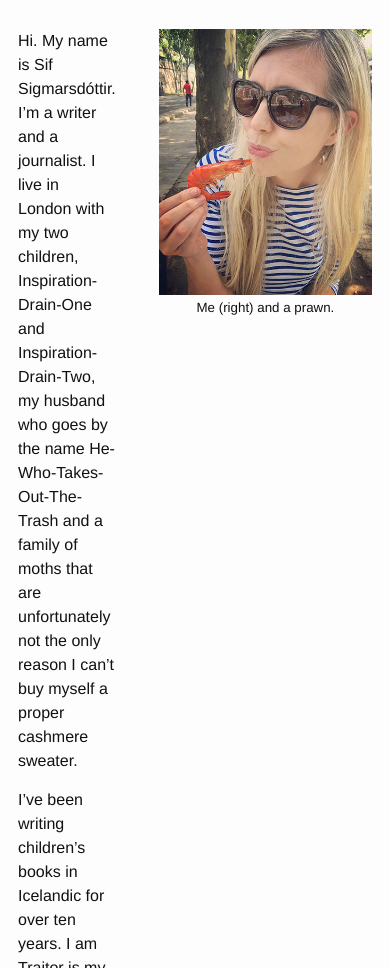
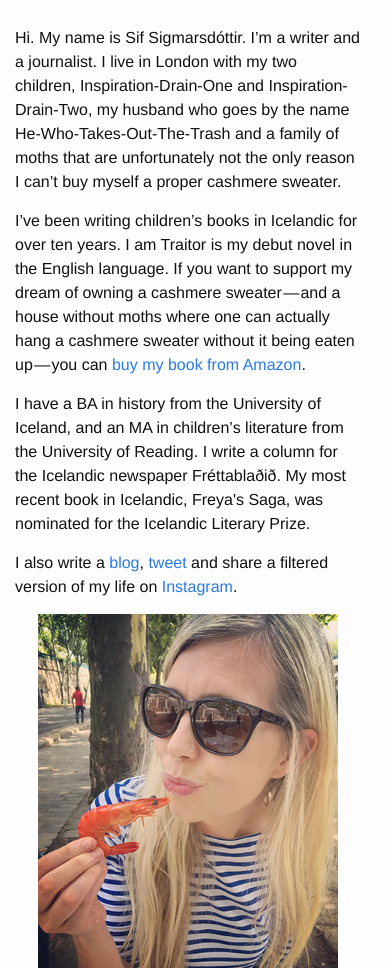
Before and after one commit to sifsigmars/sifsigmars.github.io, a plain HTML site: page about/index.html in a window 390 px wide. Shown: the part 132-1100 px from the top of the page. Drawn offline with Linux system fonts and the light colour scheme.

Commit message:
Fix about page layout.

```diff
--- a/about/index.html
+++ b/about/index.html
@@ -10,25 +10,25 @@
   <meta name="description" content="Sif Sigmarsdóttir is a journalist and author from Iceland who is based in London. Her book I am Traitor is published by Hodder Children&#39;s books. Sif is repre...">
   <script src="https://use.fontawesome.com/5037843c22.js"></script>
   <link rel="stylesheet" href="/assets/main.css">
-  <link rel="stylesheet" href="/assets/css/main.css?1504521986879011000">
+  <link rel="stylesheet" href="/assets/css/main.css?1504523625119551000">
   <link rel="canonical" href="http://www.sifsigmarsdottir.com/about/">
   <link rel="alternate" type="application/rss+xml" title="Sif Sigmarsdóttir" href="/feed.xml">
-  <link rel="apple-touch-icon" sizes="57x57" href="assets/img/favicon/apple-icon-57x57.png">
-<link rel="apple-touch-icon" sizes="60x60" href="assets/img/favicon/apple-icon-60x60.png">
-<link rel="apple-touch-icon" sizes="72x72" href="assets/img/favicon/apple-icon-72x72.png">
-<link rel="apple-touch-icon" sizes="76x76" href="assets/img/favicon/apple-icon-76x76.png">
-<link rel="apple-touch-icon" sizes="114x114" href="assets/img/favicon/apple-icon-114x114.png">
-<link rel="apple-touch-icon" sizes="120x120" href="assets/img/favicon/apple-icon-120x120.png">
-<link rel="apple-touch-icon" sizes="144x144" href="assets/img/favicon/apple-icon-144x144.png">
-<link rel="apple-touch-icon" sizes="152x152" href="assets/img/favicon/apple-icon-152x152.png">
-<link rel="apple-touch-icon" sizes="180x180" href="assets/img/favicon/apple-icon-180x180.png">
-<link rel="icon" type="image/png" sizes="192x192"  href="assets/img/favicon/android-icon-192x192.png">
-<link rel="icon" type="image/png" sizes="32x32" href="assets/img/favicon/favicon-32x32.png">
-<link rel="icon" type="image/png" sizes="96x96" href="assets/img/favicon/favicon-96x96.png">
-<link rel="icon" type="image/png" sizes="16x16" href="assets/img/favicon/favicon-16x16.png">
-<link rel="manifest" href="assets/img/favicon/manifest.json">
+  <link rel="apple-touch-icon" sizes="57x57" href="/assets/img/favicon/apple-icon-57x57.png">
+<link rel="apple-touch-icon" sizes="60x60" href="/assets/img/favicon/apple-icon-60x60.png">
+<link rel="apple-touch-icon" sizes="72x72" href="/assets/img/favicon/apple-icon-72x72.png">
+<link rel="apple-touch-icon" sizes="76x76" href="/assets/img/favicon/apple-icon-76x76.png">
+<link rel="apple-touch-icon" sizes="114x114" href="/assets/img/favicon/apple-icon-114x114.png">
+<link rel="apple-touch-icon" sizes="120x120" href="/assets/img/favicon/apple-icon-120x120.png">
+<link rel="apple-touch-icon" sizes="144x144" href="/assets/img/favicon/apple-icon-144x144.png">
+<link rel="apple-touch-icon" sizes="152x152" href="/assets/img/favicon/apple-icon-152x152.png">
+<link rel="apple-touch-icon" sizes="180x180" href="/assets/img/favicon/apple-icon-180x180.png">
+<link rel="icon" type="image/png" sizes="192x192"  href="/assets/img/favicon/android-icon-192x192.png">
+<link rel="icon" type="image/png" sizes="32x32" href="/assets/img/favicon/favicon-32x32.png">
+<link rel="icon" type="image/png" sizes="96x96" href="/assets/img/favicon/favicon-96x96.png">
+<link rel="icon" type="image/png" sizes="16x16" href="/assets/img/favicon/favicon-16x16.png">
+<link rel="manifest" href="/assets/img/favicon/manifest.json">
 <meta name="msapplication-TileColor" content="#ffffff">
-<meta name="msapplication-TileImage" content="assets/img/favicon/ms-icon-144x144.png">
+<meta name="msapplication-TileImage" content="/assets/img/favicon/ms-icon-144x144.png">
 <meta name="theme-color" content="#ffffff">
 
   <meta property="og:image" content="http://www.sifsigmarsdottir.com/assets/img/sif-sigmarsdottir-name-and-image-fb.png"/>
@@ -128,9 +128,8 @@
   </header>
 
   <div class="post-content">
-    <table>
-<tr>
-<td>
+    <div class="about-sif">
+  <div class="about-col-1">
     <p>
     Hi. My name is Sif Sigmarsdóttir. I’m a writer and a journalist. I live in London with my two children, Inspiration-Drain-One and Inspiration-Drain-Two, my husband who goes by the name He-Who-Takes-Out-The-Trash and a family of moths that are unfortunately not the only reason I can’t buy myself a proper cashmere sweater.
     </p>
@@ -145,13 +144,12 @@ I have a BA in history from the University of Iceland, and an MA in children’s
 
     I also write a <a href="http://www.medium.com/sifs-journal">blog</a>, <a href="http://www.twitter.com/sifsigmars">tweet</a> and share a filtered version of my life on <a href="http://www.instagram.com/sif.sigmarsdottir">Instagram</a>.
     </p>
-</td>
-<td style="width:300px;vertical-align:top;padding-left:40px;">
+  </div>
+  <div class="about-col-2">
     <img src="/assets/img/sif-kisses-prawn.jpg" style="width:300px;" />
     <div style="text-align:center"><small>Me (right) and a prawn.</small></div>
-</td>
-</tr>
-</table>
+  </div>
+</div>
 
   </div>
 
--- a/assets/css/main.css
+++ b/assets/css/main.css
@@ -85,3 +85,24 @@ a:visited.btn {
   background-image: none;
   border: 1px solid transparent;
   border-radius: 4px; }
+
+.about-sif {
+  float: left; }
+
+.about-col-1 {
+  float: left;
+  width: -webkit-calc(60% - (30px / 2));
+  width: calc(60% - (30px / 2));
+  padding-right: 30px; }
+
+.about-col-2 {
+  float: left;
+  width: -webkit-calc(40% - (30px / 2));
+  width: calc(40% - (30px / 2));
+  text-align: center; }
+
+@media screen and (max-width: 600px) {
+  .about-col-1, .about-col-2 {
+    float: none;
+    width: -webkit-calc(100% - (30px / 2));
+    width: calc(100% - (30px / 2)); } }
--- a/feed.xml
+++ b/feed.xml
@@ -1,4 +1,4 @@
-<?xml version="1.0" encoding="utf-8"?><feed xmlns="http://www.w3.org/2005/Atom" ><generator uri="https://jekyllrb.com/" version="3.5.2">Jekyll</generator><link href="http://www.sifsigmarsdottir.com/feed.xml" rel="self" type="application/atom+xml" /><link href="http://www.sifsigmarsdottir.com/" rel="alternate" type="text/html" /><updated>2017-09-04T11:46:26+01:00</updated><id>http://www.sifsigmarsdottir.com/</id><title type="html">Sif Sigmarsdóttir</title><subtitle>Sif Sigmarsdóttir is a journalist and author from Iceland who is based in London. Her book I am Traitor is published by Hodder Children's books. Sif is represented by Sophie Hicks Agency.
+<?xml version="1.0" encoding="utf-8"?><feed xmlns="http://www.w3.org/2005/Atom" ><generator uri="https://jekyllrb.com/" version="3.5.2">Jekyll</generator><link href="http://www.sifsigmarsdottir.com/feed.xml" rel="self" type="application/atom+xml" /><link href="http://www.sifsigmarsdottir.com/" rel="alternate" type="text/html" /><updated>2017-09-04T12:13:45+01:00</updated><id>http://www.sifsigmarsdottir.com/</id><title type="html">Sif Sigmarsdóttir</title><subtitle>Sif Sigmarsdóttir is a journalist and author from Iceland who is based in London. Her book I am Traitor is published by Hodder Children's books. Sif is represented by Sophie Hicks Agency.
 </subtitle><entry><title type="html">Niceland interview: What they do and how they do it</title><link href="http://www.sifsigmarsdottir.com/interview/2017/09/01/niceland-interview.html" rel="alternate" type="text/html" title="Niceland interview: What they do and how they do it" /><published>2017-09-01T15:13:48+01:00</published><updated>2017-09-01T15:13:48+01:00</updated><id>http://www.sifsigmarsdottir.com/interview/2017/09/01/niceland-interview</id><content type="html" xml:base="http://www.sifsigmarsdottir.com/interview/2017/09/01/niceland-interview.html">&lt;p&gt;&lt;img src=&quot;/assets/img/posts/niceland-screenshot.jpg&quot; alt=&quot;Niceland Screenshot&quot; style=&quot;width:100%;&quot; /&gt;&lt;/p&gt;
 
 &lt;p&gt;It was a great pleasure to chat with York Underwood from Niceland who are doing interviews in English with various Icelandic creatives.&lt;/p&gt;
```
Also changed, not shown: 404.html (+16 -16 lines), books/index.html (+16 -16 lines), contact/index.html (+16 -16 lines), index.html (+16 -16 lines), interview/2017/09/01/niceland-interview.html (+16 -16 lines), press/index.html (+16 -16 lines), review/2017/08/17/turn-that-page-review.html (+16 -16 lines), review/2017/08/19/lair-of-bookdragon.html (+16 -16 lines), review/2017/08/23/page-to-stage-review.html (+16 -16 lines), review/2017/08/30/the-bookbag-review.html (+16 -16 lines). Lines whose indentation alone changed are shown as unchanged.
